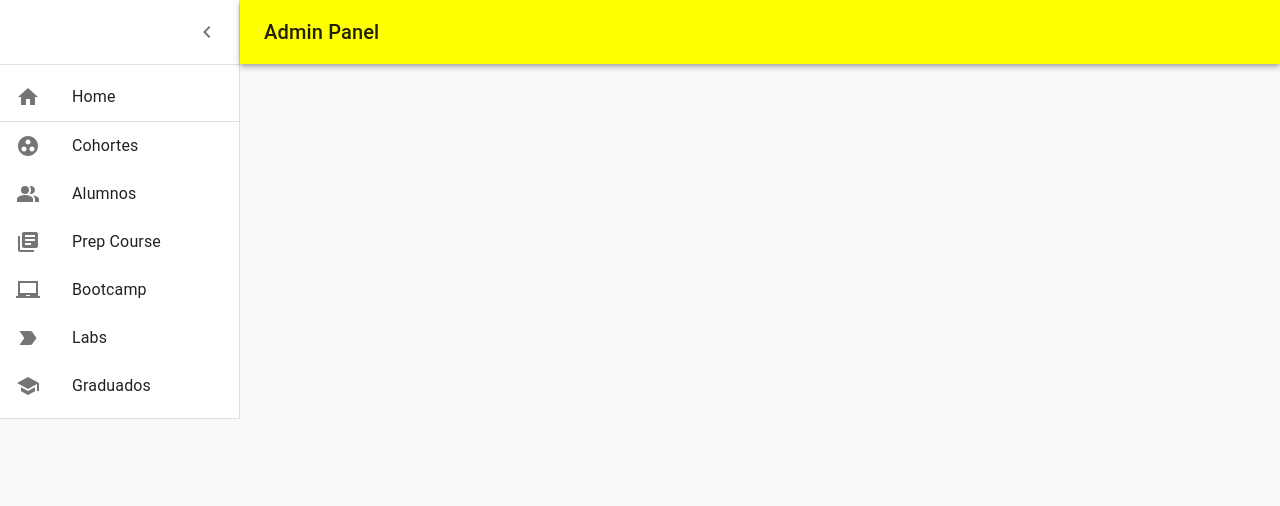
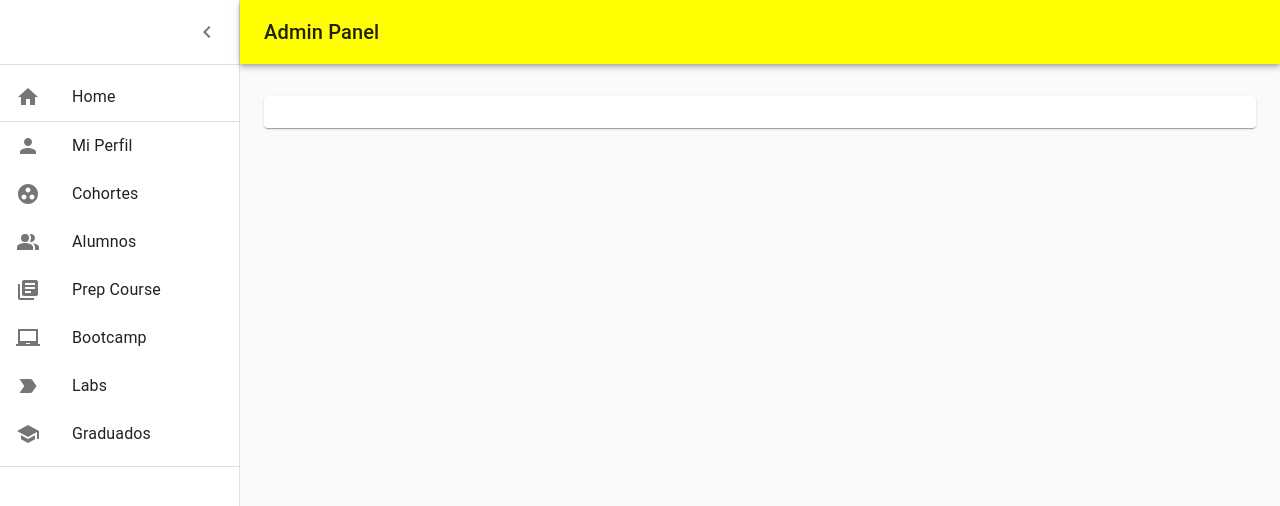
Before and after one commit to sirifacu/HenryLabs, a React (Create React App) app in the folder client/: page /dashboard in a window 1280 px wide. Shown: the top 506 px of the page. Built offline with nearby package versions, Linux system fonts and the light colour scheme.

Commit message:
Set Profile in Dashboard
Set profile in Dashboard Container

```diff
--- a/client/src/App.js
+++ b/client/src/App.js
@@ -1,7 +1,8 @@
+import React from "react";
 import { BrowserRouter } from 'react-router-dom';
+import Routes from "./routes/routes";
 import { ThemeProvider, createMuiTheme } from '@material-ui/core/styles';
-import CssBaseline from '@material-ui/core/CssBaseline';
-import Dashboard from './components/dashboard/main/dashboard';
+import CssBaseline from "@material-ui/core/CssBaseline";
 
 
 function App() {
@@ -29,9 +30,7 @@ function App() {
     <BrowserRouter>
       <ThemeProvider theme={theme}>
         <CssBaseline />
-        <div>
-          <Dashboard />
-        </div>
+        <Routes />
       </ThemeProvider>
     </BrowserRouter>
   );
--- a/client/src/components/dashboard/main/dashboard.jsx
+++ b/client/src/components/dashboard/main/dashboard.jsx
@@ -1,4 +1,7 @@
 import AppBar from '@material-ui/core/AppBar';
+import Container from "@material-ui/core/Container";
+import Grid from "@material-ui/core/Grid";
+import Paper from "@material-ui/core/Paper";
 import CssBaseline from '@material-ui/core/CssBaseline';
 import Divider from '@material-ui/core/Divider';
 import Drawer from '@material-ui/core/Drawer';
@@ -11,6 +14,7 @@ import { makeStyles } from '@material-ui/core/styles';
 import Toolbar from '@material-ui/core/Toolbar';
 import Typography from '@material-ui/core/Typography';
 import ChevronLeftIcon from '@material-ui/icons/ChevronLeft';
+import PersonIcon from "@material-ui/icons/Person";
 import GroupWorkIcon from '@material-ui/icons/GroupWork';
 import HomeIcon from '@material-ui/icons/Home';
 import LabelImportantIcon from '@material-ui/icons/LabelImportant';
@@ -21,7 +25,8 @@ import PeopleAltIcon from '@material-ui/icons/PeopleAlt';
 import SchoolIcon from '@material-ui/icons/School';
 import clsx from 'clsx';
 import React, { useState } from 'react';
-import { Link as RouterLink } from 'react-router-dom';
+import { Link as RouterLink, Route, Switch } from "react-router-dom";
+import Profile from '../../profile/Profile';
 
 const drawerWidth = 240;
 
@@ -102,7 +107,6 @@ const useStyles = makeStyles((theme) => ({
 }));
 
 export default function Dashboard() {
-
   const classes = useStyles();
   const [open, setOpen] = useState(true);
   const handleDrawerOpen = () => {
@@ -111,8 +115,6 @@ export default function Dashboard() {
   const handleDrawerClose = () => {
     setOpen(false);
   };
-
-
 
   return (
     <div className={classes.root}>
@@ -167,6 +169,12 @@ export default function Dashboard() {
               <ListItemText primary="Home" />
             </ListItem>
             <Divider />
+            <ListItem button component={RouterLink} to="/dashboard/profile">
+              <ListItemIcon>
+                <PersonIcon />
+              </ListItemIcon>
+              <ListItemText primary="Mi Perfil" />
+            </ListItem>
             <ListItem button component={RouterLink} to="/dashboard/cohortes">
               <ListItemIcon>
                 <GroupWorkIcon />
@@ -207,6 +215,20 @@ export default function Dashboard() {
         </List>
         <Divider />
       </Drawer>
-    </div>
+      <main className={classes.content}>
+            <div className={classes.appBarSpacer} />
+            <Container maxWidth="lg" className={classes.container}>
+            <Grid container spacing={3}>
+                <Grid item xs={12} md={12} lg={12}>
+                <Paper className={classes.paper} id="bill" >
+                  <Switch>
+                      <Route path="/dashboard/profile" component={Profile} />
+                  </Switch>
+                </Paper>
+                </Grid>
+            </Grid>
+            </Container>
+        </main>
+        </div>
   );
 }
--- /dev/null
+++ b/client/src/routes/routes.js
@@ -0,0 +1,15 @@
+import React from "react";
+import { Route } from "react-router-dom";
+import Dashboard from "../components/dashboard/main/dashboard";
+import Profile from "../components/profile/Profile";
+
+const Routes = () => {
+  return (
+    <>
+      <Route path="/dashboard" component={Dashboard} />
+      <Route path="/dashboard/profile" component={Profile} />
+    </>
+  );
+};
+
+export default Routes;
```
Also changed, not shown: 1 other file (tests, documents, lock files or other folders).
